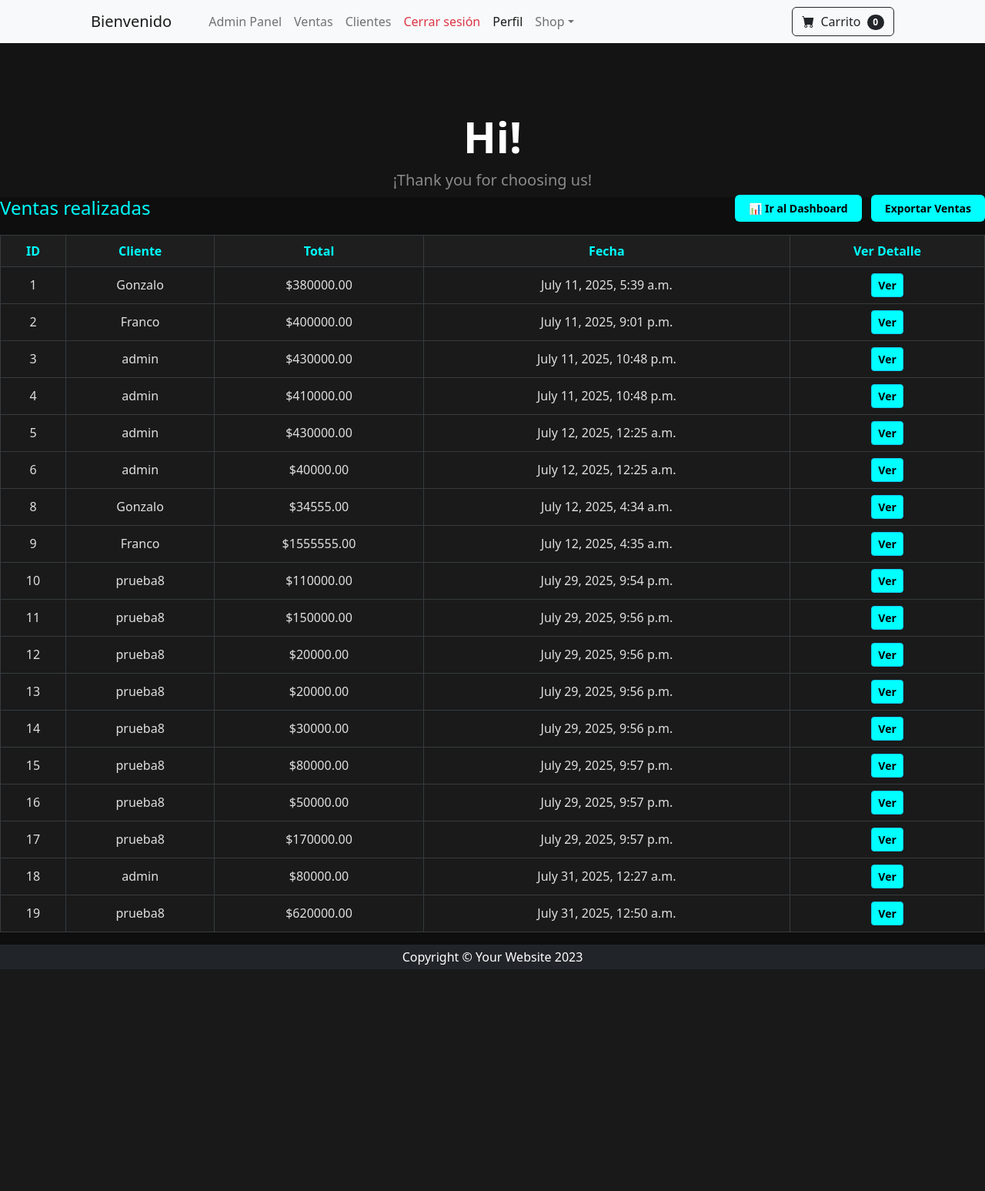
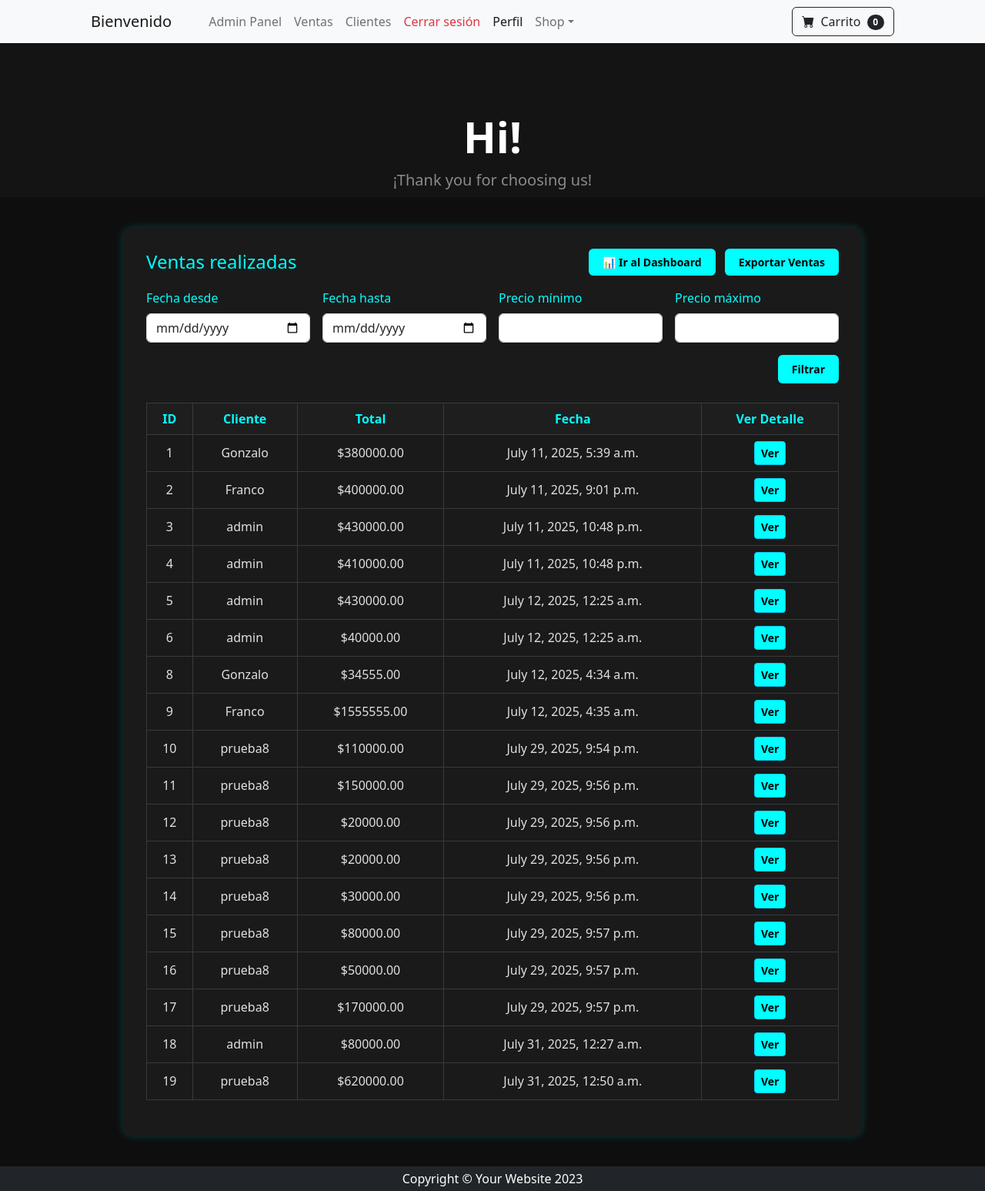
Before and after one commit to G0nz4L099/virtual-shop-django, a Django app: page /staf/ventas/ in a window 1280 px wide. Shown: the whole page at 77% size. Before the commit the page ends 1259 px from the top, so only its background shows below. Run offline with Django 5.2, Linux system fonts and the light colour scheme; a user stored in the database is signed in; data comes from the database, SQL or seed files in the repository; both versions use the stored data as it was after the commit; some libraries are stand-ins or nearby versions.

Commit message:
Agregado Buscadores y filtros

```diff
--- a/tienda/core/templates/core/admin_ventas.html
+++ b/tienda/core/templates/core/admin_ventas.html
@@ -79,8 +79,17 @@
     background-color: #00caca;
     transform: scale(1.05);
   }
+
+  .filtro-form {
+    margin-bottom: 25px;
+  }
+
+  .form-label {
+    color: #00ffff;
+  }
 </style>
 
+<div class="ventas-container">
   <div class="ventas-header">
     <h2>Ventas realizadas</h2>
     <div>
@@ -88,6 +97,29 @@
       <a href="{% url 'exportar_ventas' %}" class="btn-exportar">Exportar Ventas</a>
     </div>
   </div>
+
+  <!-- Formulario de filtros -->
+  <form method="get" class="row g-3 filtro-form">
+    <div class="col-md-3">
+      <label class="form-label">Fecha desde</label>
+      <input type="date" name="fecha_inicio" class="form-control" value="{{ request.GET.fecha_inicio }}">
+    </div>
+    <div class="col-md-3">
+      <label class="form-label">Fecha hasta</label>
+      <input type="date" name="fecha_fin" class="form-control" value="{{ request.GET.fecha_fin }}">
+    </div>
+    <div class="col-md-3">
+      <label class="form-label">Precio mínimo</label>
+      <input type="number" name="precio_min" step="0.01" class="form-control" value="{{ request.GET.precio_min }}">
+    </div>
+    <div class="col-md-3">
+      <label class="form-label">Precio máximo</label>
+      <input type="number" name="precio_max" step="0.01" class="form-control" value="{{ request.GET.precio_max }}">
+    </div>
+    <div class="col-12 text-end">
+      <button type="submit" class="btn btn-exportar">Filtrar</button>
+    </div>
+  </form>
 
   <table class="table table-bordered table-dark table-hover">
     <thead>
@@ -108,6 +140,10 @@
         <td>{{ venta.fecha }}</td>
         <td><a class="btn btn-sm btn-info" href="{% url 'detalle_venta' venta.id %}">Ver</a></td>
       </tr>
+      {% empty %}
+      <tr>
+        <td colspan="5" class="text-center text-muted">No se encontraron ventas con los filtros aplicados.</td>
+      </tr>
       {% endfor %}
     </tbody>
   </table>
--- a/tienda/core/views.py
+++ b/tienda/core/views.py
@@ -11,6 +11,7 @@ from django.contrib import messages
 from django.contrib.auth.decorators import login_required
 from .models import Producto, Carrito, ItemCarrito, Cliente, DetalleVenta, Venta , Reseña , DireccionEnvio
 from .forms import RegistroForm, AgregarAlCarritoForm
+from django.db.models import Q
 
 
 
@@ -46,6 +47,15 @@ def logout_view(request):
 def productos(request):
     productos = Producto.objects.all()
     form = AgregarAlCarritoForm()
+       # Lógica de búsqueda
+    query = request.GET.get('q')
+    if query:
+        productos = Producto.objects.filter (
+          Q(nombre__icontains=query) | Q(descripcion__icontains=query)
+        )
+    else:
+        productos = Producto.objects.all()
+        #Logica del carrito
 
     if request.method == 'POST':
         if not request.user.is_authenticated:
@@ -185,9 +195,30 @@ def clientes_report(request):
     clientes = Cliente.objects.all()
     return render(request, 'core/admin_clientes.html', {'clientes': clientes})
 
+
+
 @staff_member_required
 def ventas_report(request):
     ventas = Venta.objects.all().order_by('fecha')
+
+    # Obtener parámetros de búsqueda
+    fecha_inicio = request.GET.get('fecha_inicio')
+    fecha_fin = request.GET.get('fecha_fin')
+    precio_min = request.GET.get('precio_min')
+    precio_max = request.GET.get('precio_max')
+
+    # Aplicar filtros de fecha
+    if fecha_inicio:
+        ventas = ventas.filter(fecha__gte=fecha_inicio)
+    if fecha_fin:
+        ventas = ventas.filter(fecha__lte=fecha_fin)
+
+    # Aplicar filtros de precio
+    if precio_min:
+        ventas = ventas.filter(total__gte=precio_min)
+    if precio_max:
+        ventas = ventas.filter(total__lte=precio_max)
+
     return render(request, 'core/admin_ventas.html', {'ventas': ventas})
 
 @staff_member_required
```
Also changed, not shown: tienda/core/templates/core/productos.html (+14 -2 lines), tienda/db.sqlite3. Lines whose indentation alone changed are shown as unchanged.
